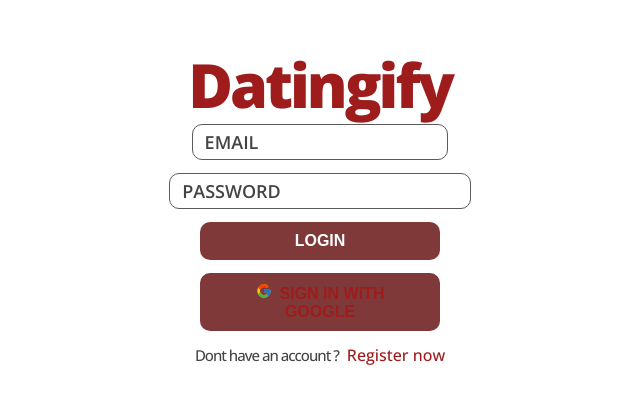
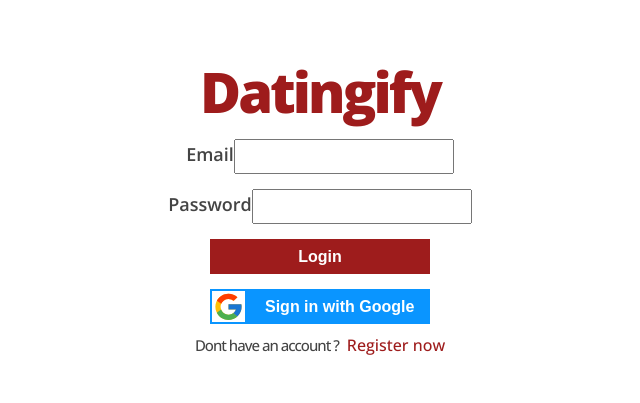
Before and after one commit to OlekNadolice/App-Client, a React (Create React App) app: page /login in a window 1280 px wide. Shown: the part 203-606 px from the top of the page, without its empty margins (320-960 px from the left). Built offline with nearby package versions, Linux system fonts and the light colour scheme.

Commit message:
Added style to a google button

```diff
--- a/src/pages/Login/login.module.css
+++ b/src/pages/Login/login.module.css
@@ -6,7 +6,7 @@
 
 form {
   height: 100vh;
-  gap: 13px;
+  gap: 10px;
   flex-basis: 100%;
   display: flex;
   flex-direction: column;
@@ -16,48 +16,47 @@
 
 form h2 {
   color: rgb(158, 28, 28);
-
-  font-size: clamp(45px, 10vw, 61px);
+  margin-bottom: 10px;
+  font-size: clamp(55px, calc(7.5vw - 40px), 85px);
   letter-spacing: -3px;
   font-weight: 800;
   transform: translateY(15px);
 }
 
-form div {
-  border: 1px solid rgb(94, 90, 90);
-  border-radius: 10px;
-  padding: 5px 12px;
-  display: flex;
-}
-
 form label {
   font-weight: 600;
   font-size: 18px;
-
   color: #444;
-  text-transform: uppercase;
+  /* margin-top: 2.5px; */
 }
 
 form input {
-  border: none;
+  width: 220px;
+  height: 35px;
+  margin-top: 5px;
+  cursor: pointer;
 }
 
 form input:focus {
   outline: none;
 }
 
-form button {
-  border-radius: 10px;
+form input:focus {
+  border: 2px solid #6da49c;
+}
+
+form button,
+.facebookBtn {
   color: #fff;
   font-weight: 600;
-  background-color: hsl(0, 38%, 36%);
-  padding: 10px 25px;
+  background-color: #9e1c1c;
+  margin-top: 5px;
   cursor: pointer;
   border: none;
   font-size: 16px;
-  text-transform: uppercase;
-  /* max-width: 260px; */
-  width: 240px;
+
+  width: 220px;
+  height: 35px;
 }
 
 .paragraph {
@@ -86,14 +85,39 @@
 form input:autofill {
   background: #fff;
 }
+.facebookBtn {
+  background-color: #0a95ff;
+  text-decoration: none;
+  display: block;
+  color: #fff;
+  /* text-align: center; */
+  display: flex;
+  align-items: center;
+  gap: 20px;
+  cursor: pointer;
+}
+
+.facebookBtn > a {
+  color: white;
+  display: block;
+  margin: auto 0;
+}
 
 .icon {
   font-size: 20px;
   color: rgb(158, 28, 28);
 }
 
+.iconGoogle {
+  background-color: #fff;
+  height: 90%;
+  font-size: 20px;
+  width: 15%;
+  margin-left: 2px;
+}
+
 .error {
-  font-size: 16px;
+  font-size: 18px;
   font-weight: 600;
   color: #d8000c;
 }
@@ -101,5 +125,5 @@
 .succes {
   font-size: 16px;
   font-weight: 600;
-  color: #4bb543;
+  color: #6ad163;
 }
```
